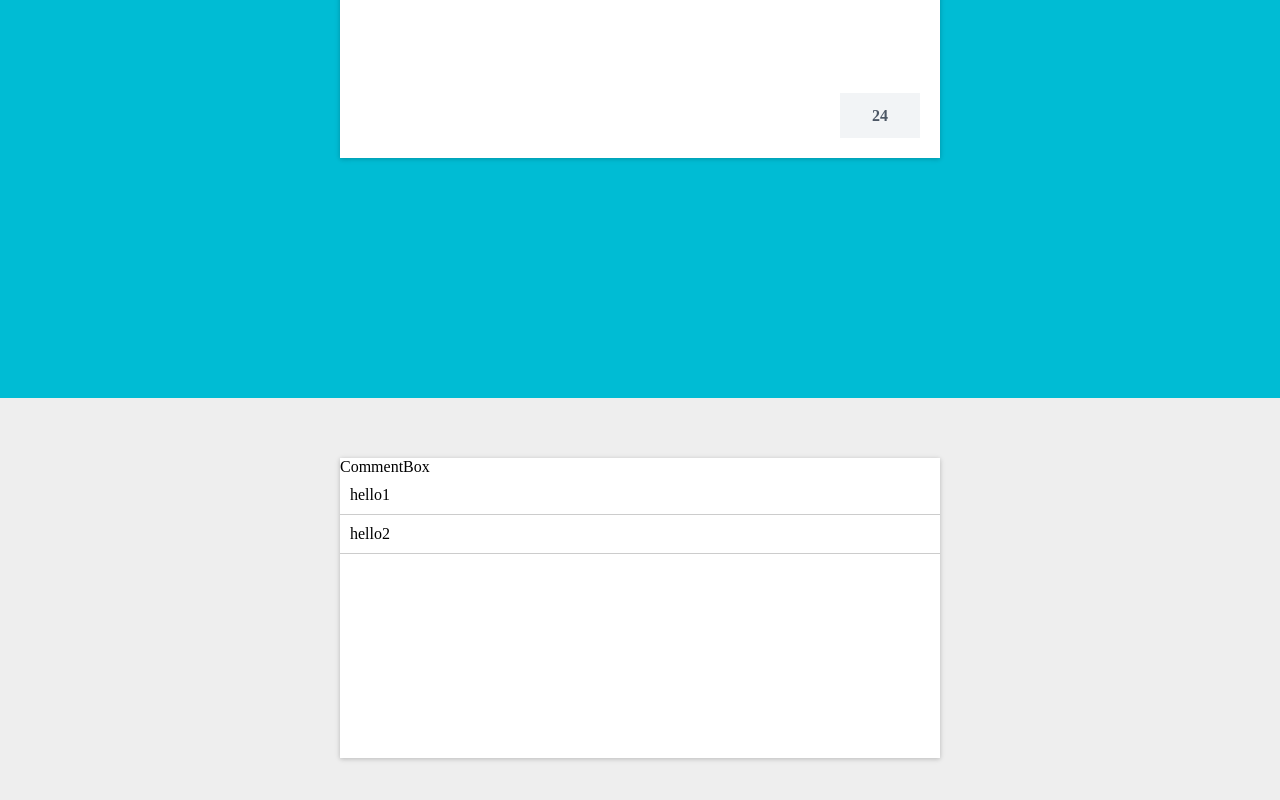
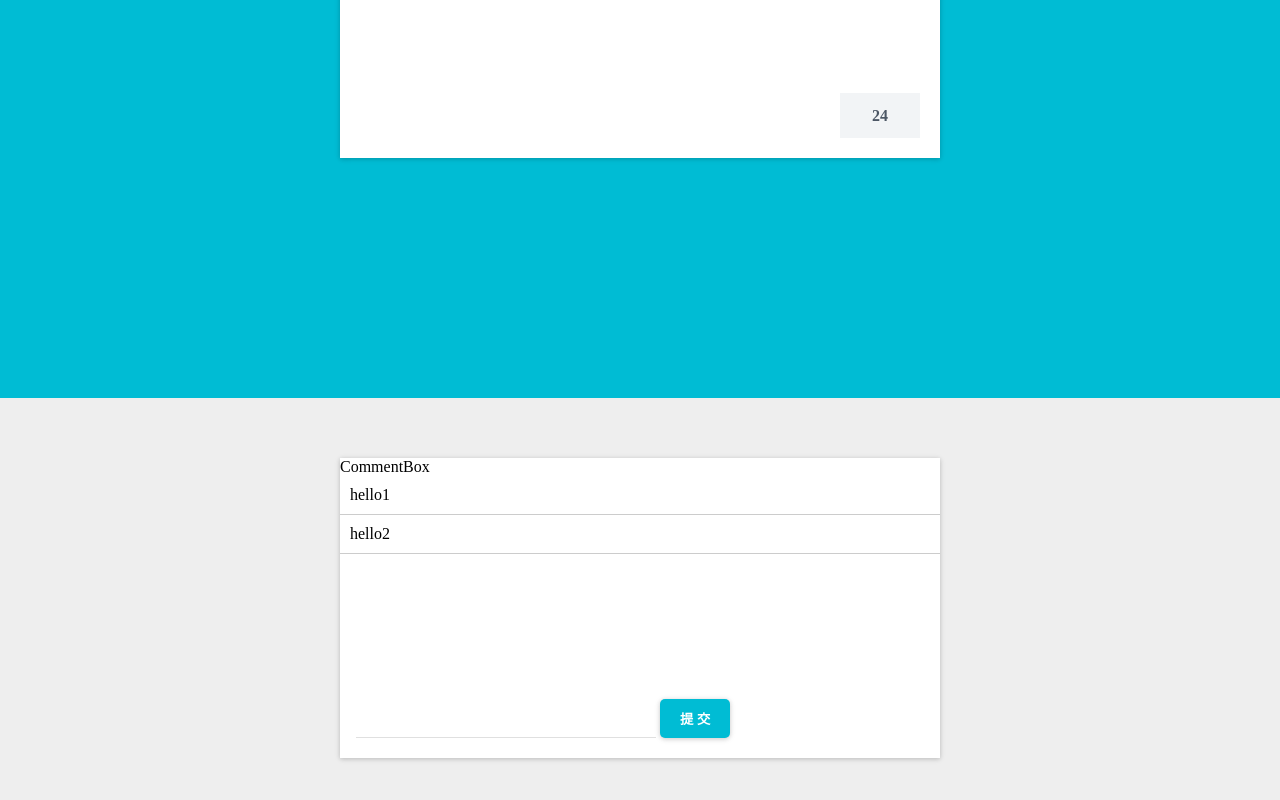
Before and after one commit to fightingljm/redux-demo, a React app: page / in a window 1280 px wide. Shown: the part 220-1020 px from the top of the page. Built offline with nearby package versions, Linux system fonts and the light colour scheme.

Commit message:
form style and submit

```diff
--- a/src/components/CommentBox.js
+++ b/src/components/CommentBox.js
@@ -10,6 +10,12 @@ class CommentBox extends React.Component {
       ]
     }
   }
+  handleSubmit(e){
+    e.preventDefault();
+    this.state.comments.push(this.refs.content.value);
+    this.setState({comments:this.state.comments});
+    this.refs.commentForm.reset();
+  }
   render(){
     let  commentList = this.state.comments.map(item => {
       return(
@@ -20,6 +26,11 @@ class CommentBox extends React.Component {
       <div className="comment-box">
         CommentBox
         {commentList}
+        <form className="comment-form" ref='commentForm' onSubmit={this.handleSubmit.bind(this)}>
+          <input type="text" className="input" ref='content'/>
+          <button type="submit" className="submit-btn">提 交</button>
+        </form>
+        <div className="underline"></div>
       </div>
     )
   }
--- a/src/main.css
+++ b/src/main.css
@@ -12,7 +12,7 @@ body {
 
 .top {
   height: 600px;
-  background-color: rgb(0, 188, 212);;
+  background-color: rgb(0, 188, 212);
 }
 .bottom {
   height: 600px;
@@ -45,3 +45,37 @@ body {
   padding: 10px;
   border-bottom: 1px solid #ccc;
 }
+
+.comment-box {
+  position: relative;
+}
+.comment-box .comment-form {
+  position: absolute;
+  bottom: 20px;
+  left: 16px;
+}
+
+.comment-form .input {
+  width: 300px;
+  border: none;
+  outline: none;
+}
+.underline {
+  position: absolute;
+  bottom: 20px;
+  width: 300px;
+  left: 16px;
+  border-top: none;
+  border-bottom: 1px solid rgb(224, 224, 224);
+}
+.submit-btn {
+  color: white;
+  font-weight: bold;
+  background-color: rgb(0, 188, 212);
+  padding: 10px 20px;
+  border-radius: 5px;
+  border: none;
+  outline: none;
+  cursor: pointer;
+  box-shadow: rgba(0, 0, 0, 0.117647) 0px 1px 6px, rgba(0, 0, 0, 0.117647) 0px 1px 4px;
+}
```
